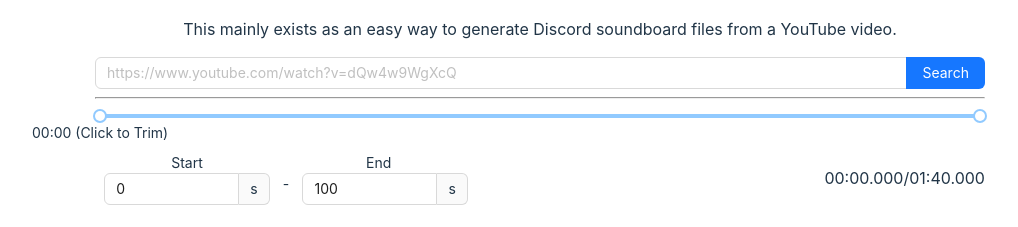
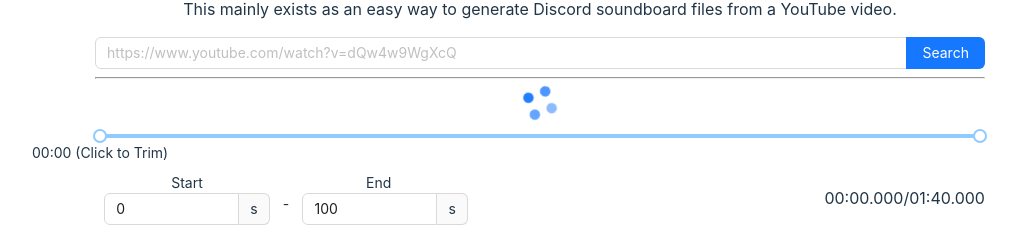
Before and after one commit to fresh4/youtube-mp3, a React (Vite) app: page / in a window 1280 px wide. Shown: the part 355-582 px from the top of the page, without its empty margins (100-1118 px from the left). Built offline with nearby package versions, Linux system fonts and the light colour scheme.

Commit message:
Display spinner while player is loading

```diff
--- a/src/App.jsx
+++ b/src/App.jsx
@@ -135,6 +135,7 @@
         />
       </Row>
       <hr />
+      {!Player.getPlayerState && <Spin size="large" />}
       <YouTubePlayer
         className="youtube-player"
         videoId={url ? extractYouTubeVideoId(url) : "dQw4w9WgXcQ"}
```
